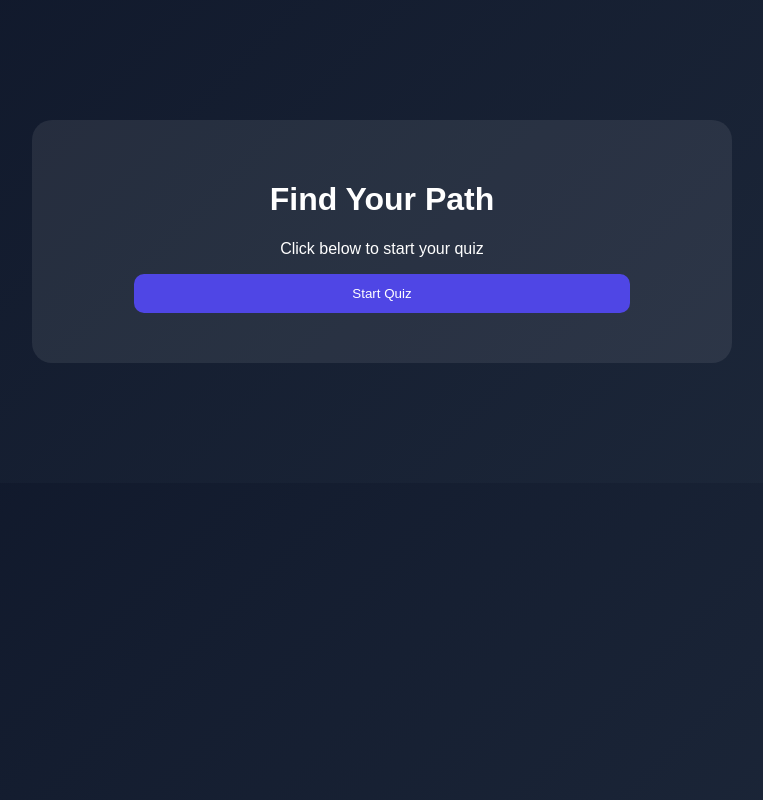
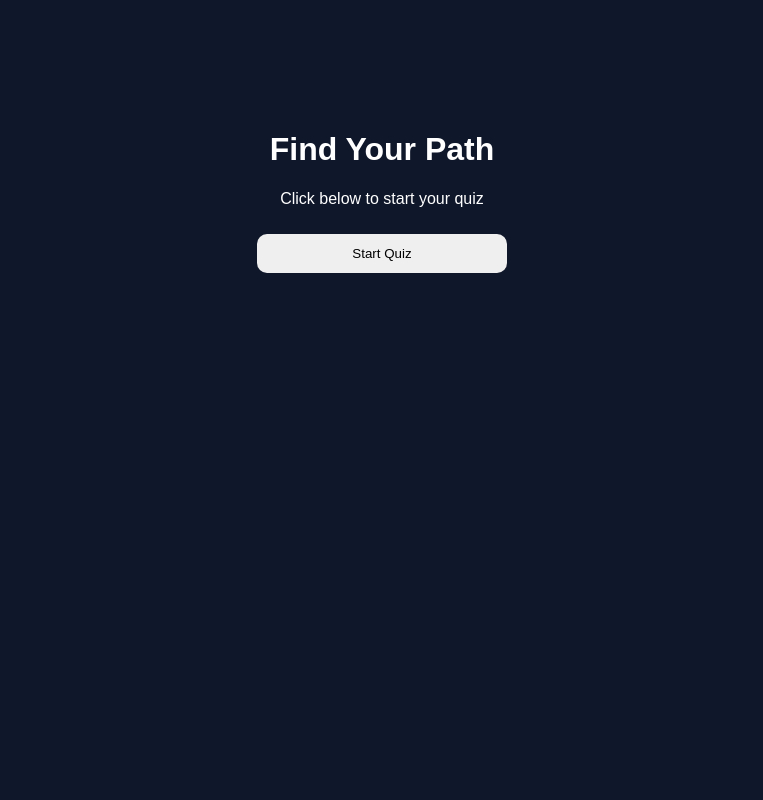
Before and after one commit to Apex-maker1/find-your-path, a plain HTML site: page index.html in a window 1280 px wide. Shown: the whole page, without its empty margins (258-1021 px from the left). Drawn offline with Linux system fonts and the light colour scheme.

Commit message:
Update style.css

```diff
--- a/style.css
+++ b/style.css
@@ -1,40 +1,24 @@
 body {
   margin: 0;
   font-family: Arial;
-  background: linear-gradient(135deg, #0f172a, #1e293b);
+  background: #0f172a;
   color: white;
   text-align: center;
 }
 
 .container {
-  max-width: 700px;
-  margin: 100px auto;
-  padding: 20px;
+  margin-top: 80px;
 }
 
 .card {
-  background: rgba(255,255,255,0.08);
-  padding: 40px;
-  border-radius: 20px;
+  padding: 30px;
 }
 
-button, .button {
-  display: block;
-  margin: 10px auto;
+button {
+  margin: 10px;
   padding: 12px;
-  width: 80%;
+  width: 250px;
+  border: none;
   border-radius: 10px;
-  border: none;
-  background: #4f46e5;
-  color: white;
   cursor: pointer;
-  text-decoration: none;
 }
-
-button:hover, .button:hover {
-  opacity: 0.8;
-}
-
-#options button {
-  background: rgba(255,255,255,0.1);
-}
```
